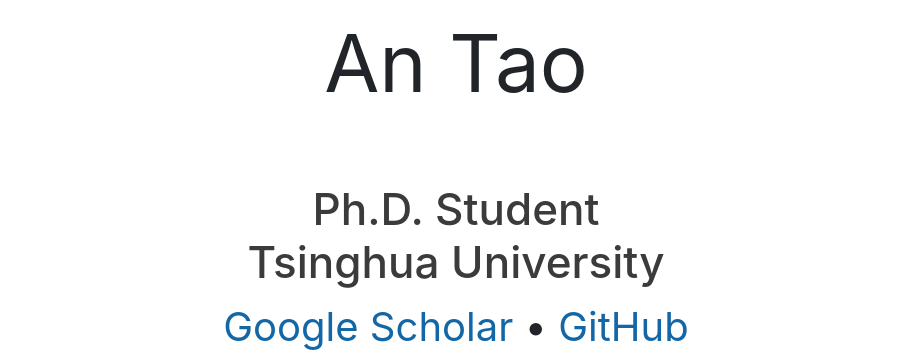
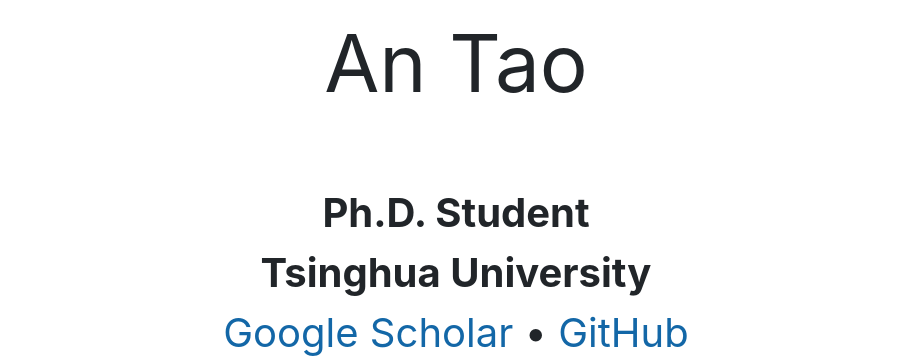
Before and after one commit to antao97/antao97.github.io, a plain HTML site: page mobile.html in a window 1280 px wide. Shown: the part 749-1107 px from the top of the page, without its empty margins (184-1081 px from the left). Drawn offline with nearby package versions, Linux system fonts and the light colour scheme.

Commit message:
update format

```diff
--- a/mobile.html
+++ b/mobile.html
@@ -175,7 +175,7 @@
 	An Tao
   </div><br>
   <div style="text-align:center;">
-        <center><h3>Ph.D. Student<br>Tsinghua University</h3></center>
+        <b>Ph.D. Student<br>Tsinghua University</b>
 	</div>
   <div style="text-align:center;">
         <a href="https://scholar.google.com.hk/citations?hl=zh-CN&user=0FyWZPMAAAAJ">Google Scholar</a> &bull; <a href="https://github.com/AnTao97">GitHub</a>
```
